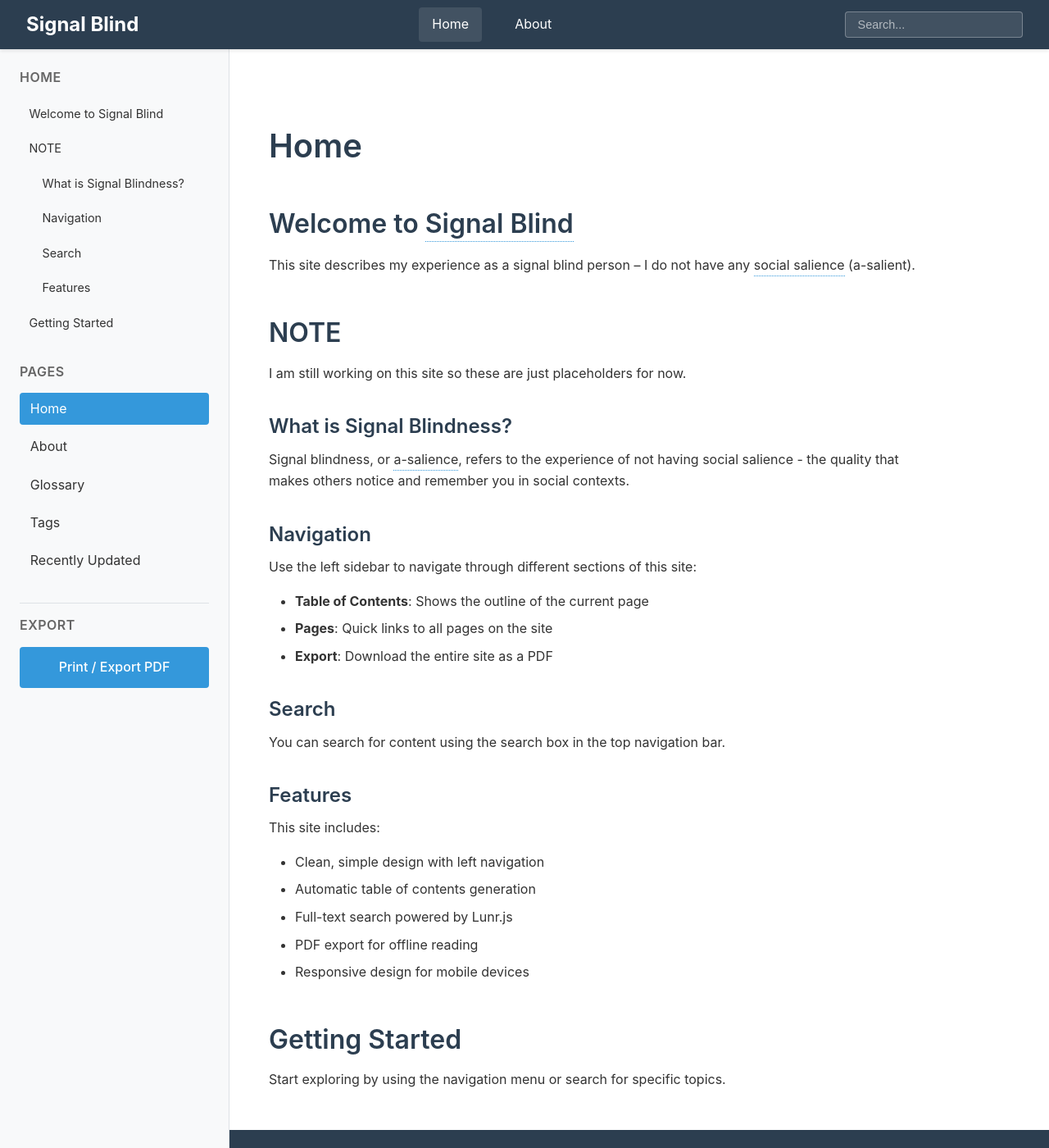
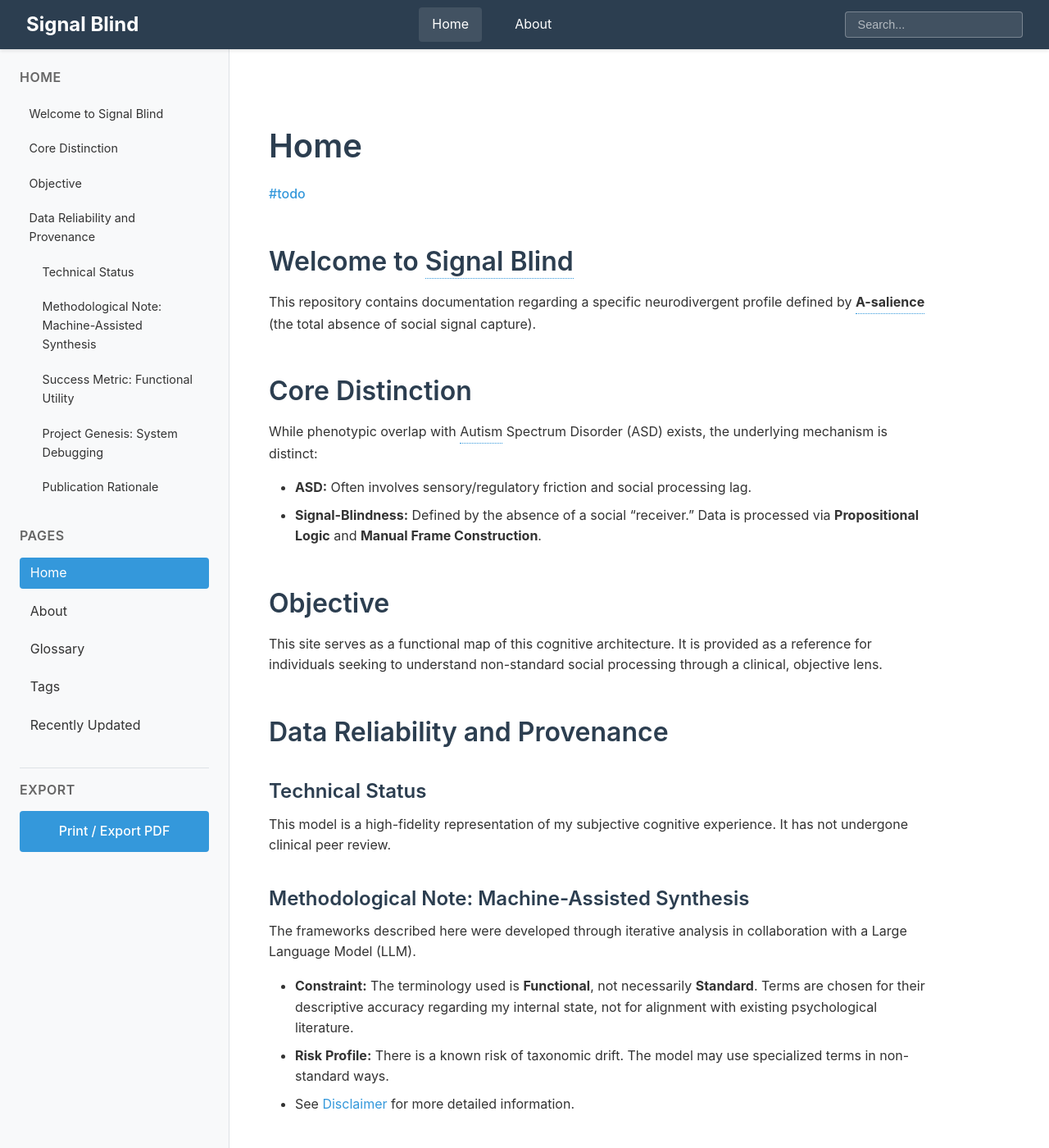
Before and after one commit to SignalBlind/SignalBlind.github.io, a Jekyll site: the page built from index.md, in a window 1280 px wide and 1400 px high. Shown: the whole window at 82% size. Built offline with Jekyll 4.4.1, drawn with Linux system fonts in a browser that asks for light colours; comment, search, counter and statistics services are not loaded; some of the changed text lies outside the part shown.

Commit message:
first pass at intro content

```diff
--- a/index.md
+++ b/index.md
@@ -4,41 +4,37 @@ title: Home
 permalink: /
 order: 1
 ---
-
+#todo
 ## Welcome to Signal Blind
 
-This site describes my experience as a signal blind person -- I do not have any social salience (a-salient).
+This repository contains documentation regarding a specific neurodivergent profile defined by **A-salience** (the total absence of social signal capture).
 
-## NOTE
+## Core Distinction
+While phenotypic overlap with Autism Spectrum Disorder (ASD) exists, the underlying mechanism is distinct:
+*   **ASD:** Often involves sensory/regulatory friction and social processing lag.
+*   **Signal-Blindness:** Defined by the absence of a social "receiver." Data is processed via **Propositional Logic** and **Manual Frame Construction**.
 
-I am still working on this site so these are just placeholders for now.
+## Objective
+This site serves as a functional map of this cognitive architecture. It is provided as a reference for individuals seeking to understand non-standard social processing through a clinical, objective lens.
 
-### What is Signal Blindness?
+## Data Reliability and Provenance
 
-Signal blindness, or a-salience, refers to the experience of not having social salience - the quality that makes others notice and remember you in social contexts.
+### Technical Status
+This model is a high-fidelity representation of my subjective cognitive experience. It has not undergone clinical peer review.
 
-### Navigation
+### Methodological Note: Machine-Assisted Synthesis
+The frameworks described here were developed through iterative analysis in collaboration with a Large Language Model (LLM).
+* **Constraint:** The terminology used is **Functional**, not necessarily **Standard**. Terms are chosen for their descriptive accuracy regarding my internal state, not for alignment with existing psychological literature.
+* **Risk Profile:** There is a known risk of taxonomic drift. The model may use specialized terms in non-standard ways.
+* See [Disclaimer](Disclaimer.md) for more detailed information.
 
-Use the left sidebar to navigate through different sections of this site:
+### Success Metric: Functional Utility
+The primary value of this site is **Functional Utility**, not **Universal Theory**.
+*   **Objective:** To facilitate precise communication with my spouse and therapist.
+*   **Validation:** The model is considered "successful" if it accurately predicts my behavioral outputs and reduces interaction friction. It is not presented as a clinical diagnostic tool.
 
-- **Table of Contents**: Shows the outline of the current page
-- **Pages**: Quick links to all pages on the site
-- **Export**: Download the entire site as a PDF
+### Project Genesis: System Debugging
+I constructed this material as a functional requirement for communicating with my spouse and therapist. I treat the mind as a complex system requiring debugging and technical mapping.
 
-### Search
-
-You can search for content using the search box in the top navigation bar.
-
-### Features
-
-This site includes:
-
-- Clean, simple design with left navigation
-- Automatic table of contents generation
-- Full-text search powered by Lunr.js
-- PDF export for offline reading
-- Responsive design for mobile devices
-
-## Getting Started
-
-Start exploring by using the navigation menu or search for specific topics.
+### Publication Rationale
+A search for existing documentation on **A-salience** (Signal-Blindness) yielded zero results. This site serves to fill that data void.
```
Also changed, not shown: privacy.md (+2 -2 lines), README.md.
